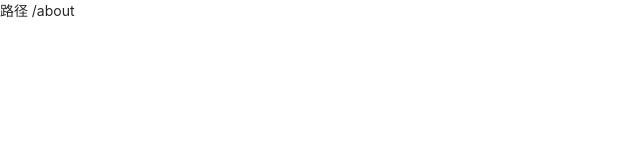
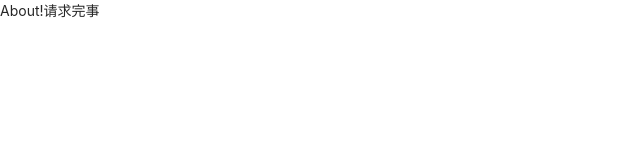
Before and after one commit to Brother-Yang/react-template, a React app: page /about in a window 1280 px wide. Shown: the top 160 px of the page, without its empty margins (0-640 px from the left). Built offline with nearby package versions, Linux system fonts and the light colour scheme.

Commit message:
fix: 代码注释

```diff
--- a/src/index.less
+++ b/src/index.less
@@ -8,8 +8,3 @@
     list-style: none;
   }
 }
-
-* {
-  padding: 0;
-  margin: 0 !important;
-}
--- a/src/pages/About/index.jsx
+++ b/src/pages/About/index.jsx
@@ -6,10 +6,12 @@ const About = () => {
   return (
     <div
       onClick={() => {
-        demo.run({ url: '/posts/2' })
+        demo.run({
+          url: '/posts/2',
+        })
       }}
     >
-      About!{`${demo.loading ? '请求开始' : '请求完事'}`}
+      About!{`${demo.loading ? '请求开始' : '请求完事'}`} <p>{demo?.data?.id}</p>
     </div>
   )
 }
--- a/src/router/index.jsx
+++ b/src/router/index.jsx
@@ -6,6 +6,7 @@ import Home from '@/pages/Home'
 import Error from '@/pages/Error'
 import Page from '@/pages/Page'
 import App from '@/pages/App'
+import About from '@/pages/About'
 import BasicLayout from '@/components/BasicLayout'
 
 const routes = [
@@ -82,7 +83,7 @@ const routes = [
     path: 'about',
     id: 'about',
     name: '关于',
-    element: <Page />,
+    element: <About />,
   },
   {
     id: '*',
--- a/src/util/requestHook.jsx
+++ b/src/util/requestHook.jsx
@@ -1,9 +1,11 @@
 import { useRequest } from 'ahooks'
 import { request } from './request'
 
+// !!!待优化
 // 结合ahooks， 自动管理data，loading，error等
 const useRequestHook = (options = {}) => {
   const response = useRequest(request, {
+    // 默认不执行
     manual: true,
     // 防止闪烁
     loadingDelay: 300,
@@ -11,6 +13,7 @@ const useRequestHook = (options = {}) => {
     debounceWait: 500,
     ...options,
   })
+
   return response
 }
 
```
